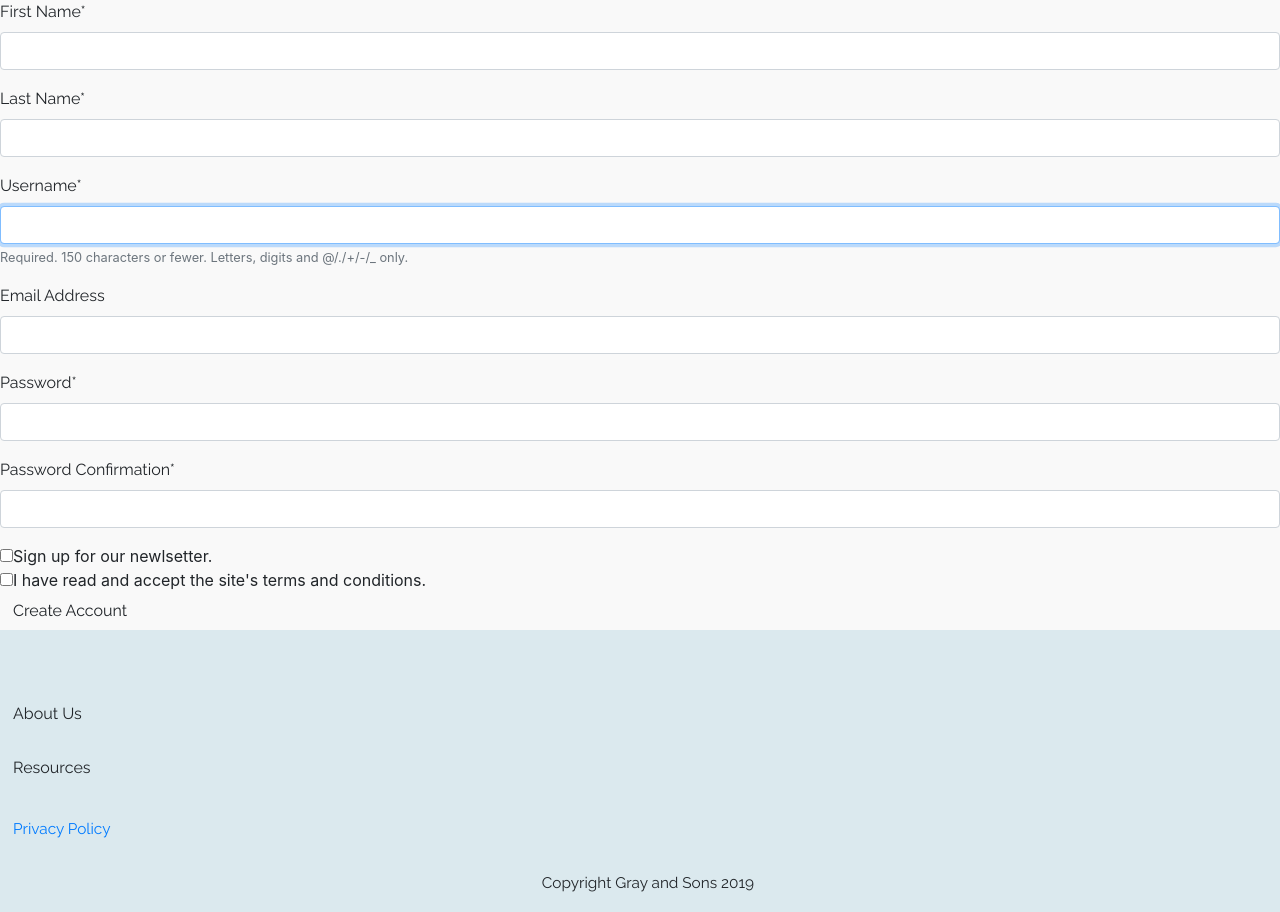
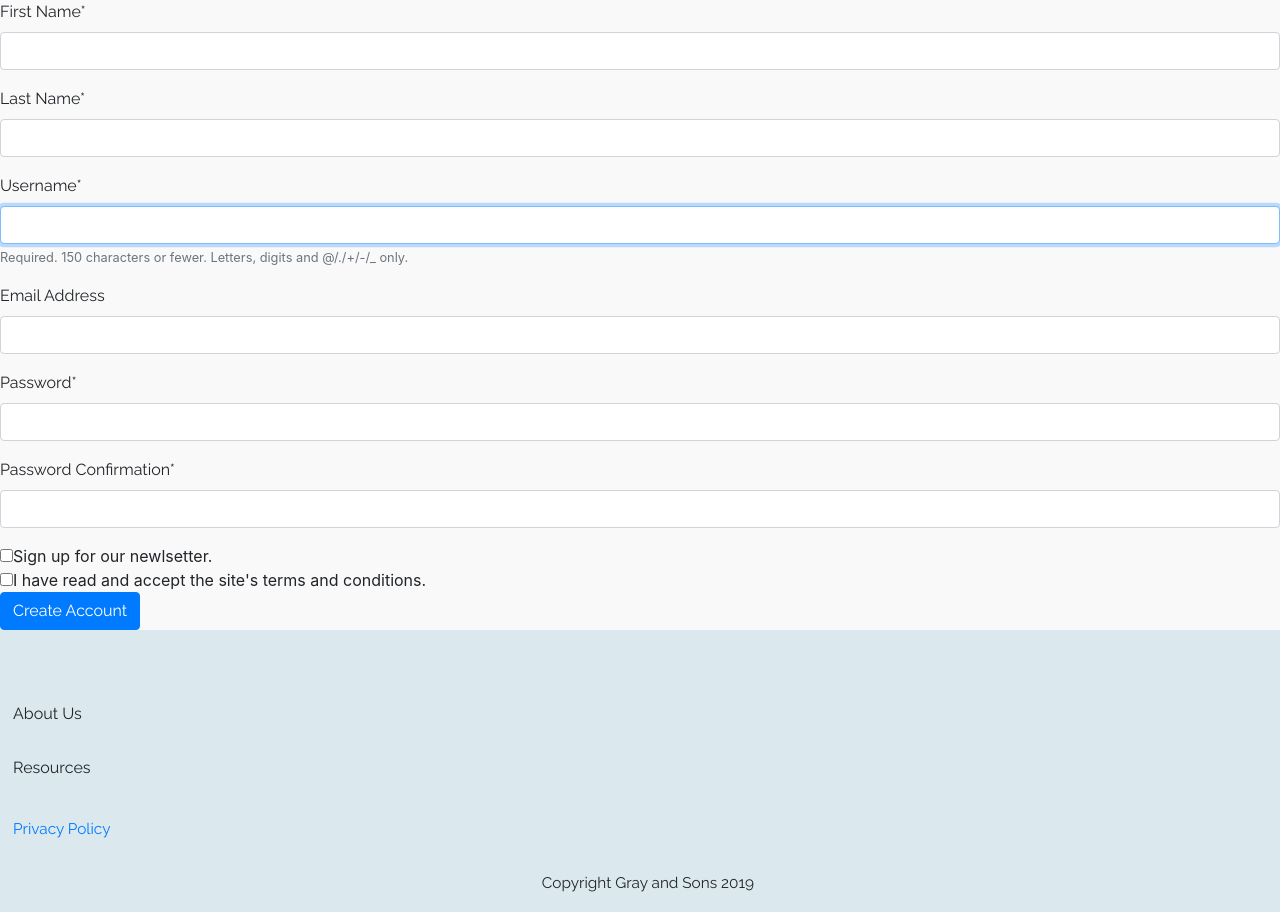
Before and after one commit to PeteWillmott/test, a Django app: page /register in a window 1280 px wide. Shown: the part 263-1175 px from the top of the page. Run offline with Django 3.2, Linux system fonts and the light colour scheme; some libraries are stand-ins or nearby versions; some web fonts are replaced.

Commit message:
Changed CSS on submit buttons in accounts templates.

```diff
--- a/accounts/templates/login.html
+++ b/accounts/templates/login.html
@@ -5,7 +5,7 @@
 {% block content %}
 <form method="POST">
     {% csrf_token %} {{ login_form | crispy }}
-    <button type="submit" class="btn btn-default">Login</button>
+    <button type="submit" class="btn btn-primary">Login</button>
     <p><a href="#">Forgot your password?</a></p>
     <p>Don't have an account with us? <a href="{% url 'register' %}">Register now.</a></p>
 </form>
--- a/accounts/templates/register.html
+++ b/accounts/templates/register.html
@@ -9,6 +9,6 @@
     {{ registration_form | crispy }}
     <input type="checkbox" name="newsletter-opt-in" value="newsletter">Sign up for our newlsetter.<br>
     <input type="checkbox" name="terms-conditions" value="accept-tc">I have read and accept the site's terms and conditions.<br>
-    <button type="submit" class="btn btn-default">Create Account</button>
+    <button type="submit" class="btn btn-primary">Create Account</button>
 </form>
 {% endblock %}
```
